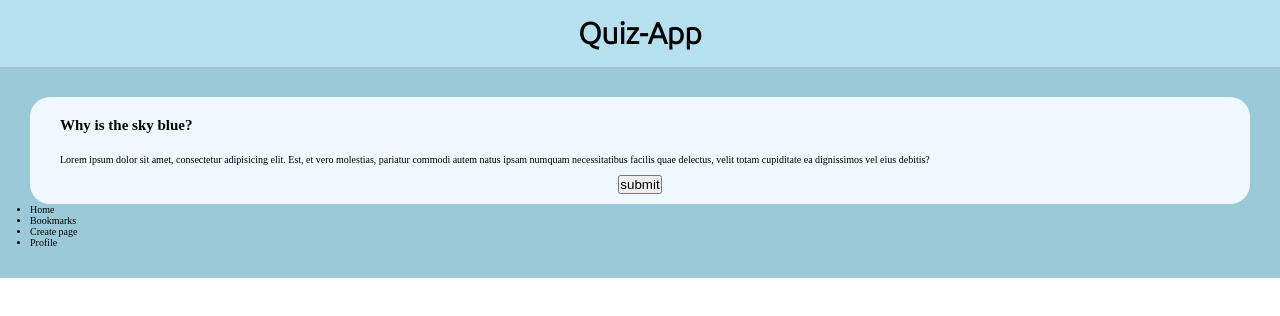
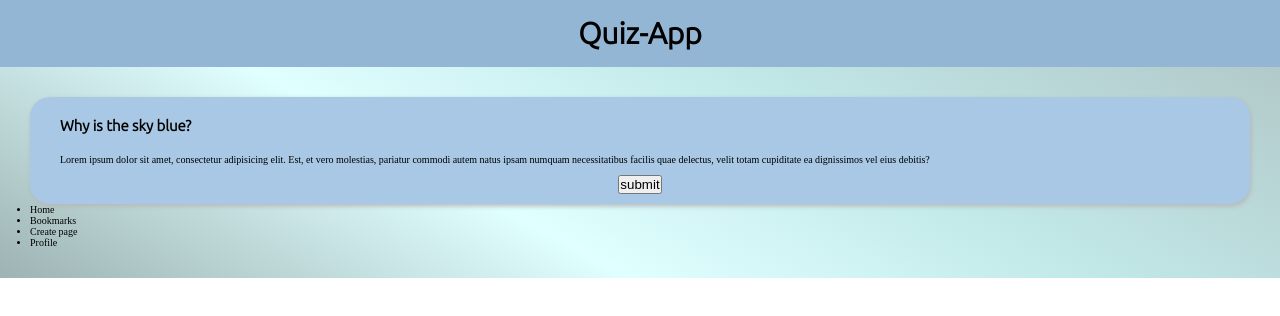
Before and after one commit to j-eick/quiz-app, a plain HTML site: page index.html in a window 1280 px wide. Drawn offline with Linux system fonts and the light colour scheme; a web font is replaced by a local one.

Commit message:
card color blue-ish

```diff
--- a/css-components/article.css
+++ b/css-components/article.css
@@ -1,14 +1,16 @@
 .card {
-  background-color: aliceblue;
+  background-color: #a8c8e5;
   display: flex;
   flex-direction: column;
   padding: 10px 30px;
 
   border-radius: 20px;
+  box-shadow: 1px 2px 5px rgb(183, 183, 183);
 }
 
 .card__question {
   padding: 10px 0;
+  font-family: "Ubuntu";
 }
 
 .card__text {
--- a/css-components/header.css
+++ b/css-components/header.css
@@ -1,5 +1,5 @@
 .header {
-  background-color: rgb(182, 224, 237);
+  background-color: #93b6d4;
 }
 
 .header__title {
--- a/css-components/main.css
+++ b/css-components/main.css
@@ -1,4 +1,12 @@
 .main__bg {
-  background-color: rgb(156, 201, 216);
+  _background-color: #607f7f;
+  _background-image: linear-gradient(315deg, #607f7f 0%, #dbfdfd 100%);
+
+  background-color: #9eb3b3;
+  background-image: linear-gradient(29deg, #9eb3b3 0%, #e0ffff 38%, #c2e8e8 66%, #b2c9c9 100%);
+
+
+  );
+
   padding: 30px;
 }
```
